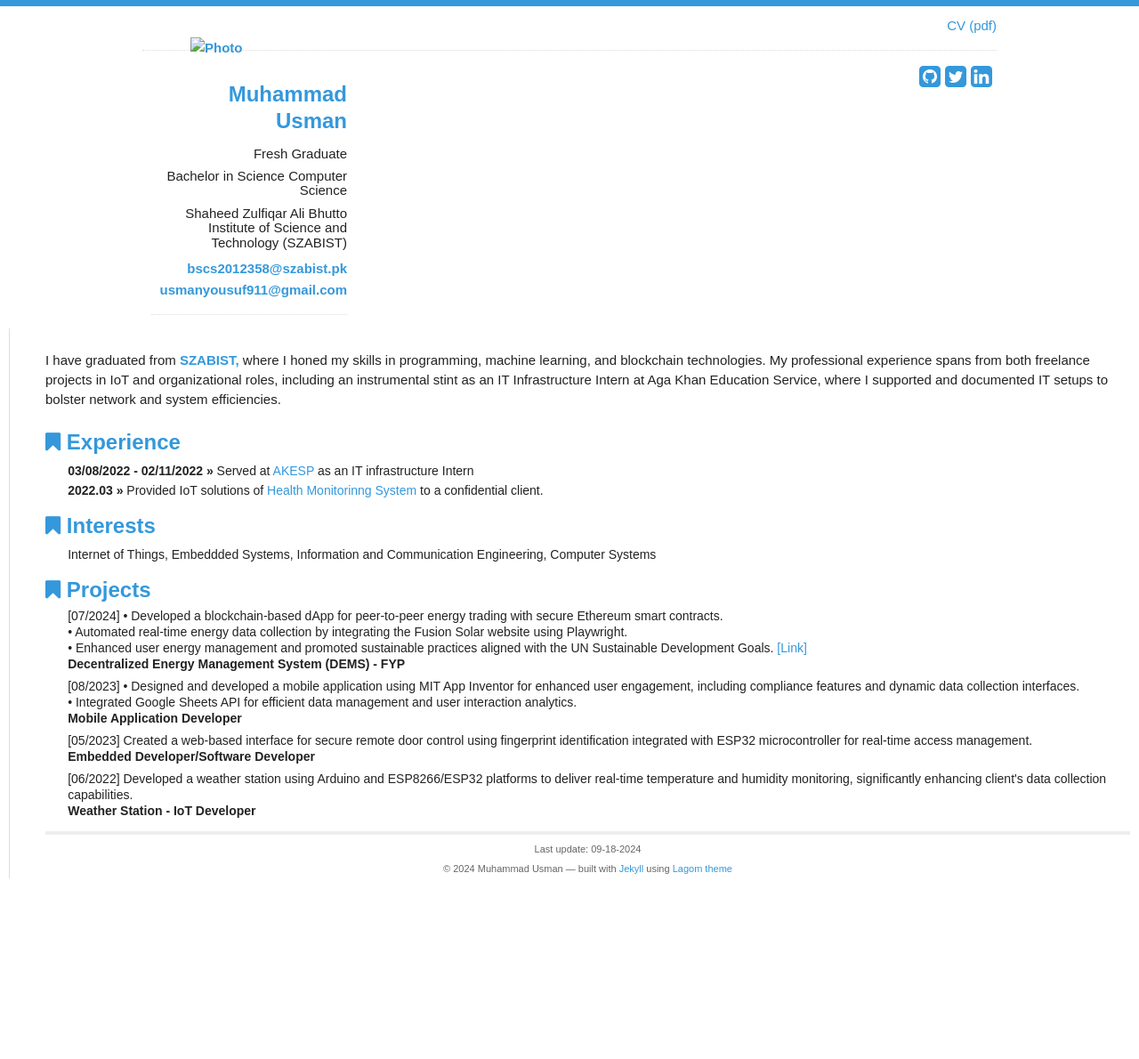
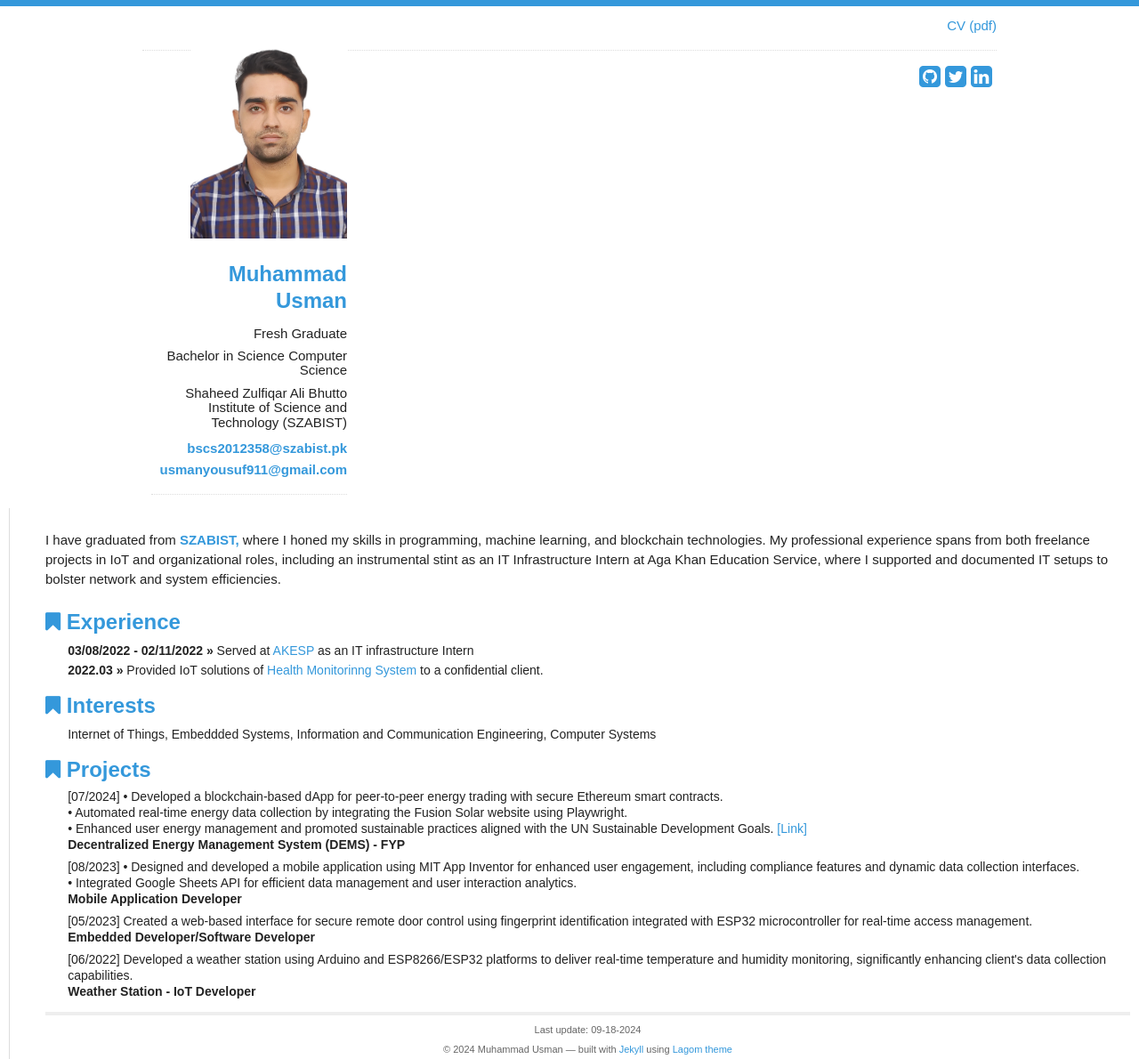
Before and after one commit to musman2k/github-portfolio, a Jekyll site: the page built from index.html, in a window 1280 px wide. Shown: the whole page at 89% size. Built offline with Jekyll 4.4.1, drawn with Linux system fonts in a browser that asks for light colours; before the commit the page ends 987 px from its top, so only the background shows below that.

Commit message:
Update sidebar-en.html

```diff
--- a/_includes/sidebar-en.html
+++ b/_includes/sidebar-en.html
@@ -1,6 +1,6 @@
 <nav>
   <a href="/index-en.html">
-    <img src="github-portfolio/files/images/me-circle.jpg" id="photo" alt="Photo" align="right" width="80%"/>
+    <img src="/github-portfolio/files/images/me-circle.jpg" id="photo" alt="Photo" align="right" width="80%"/>
   </a>
   <br clear="all">
   <h2>
```
